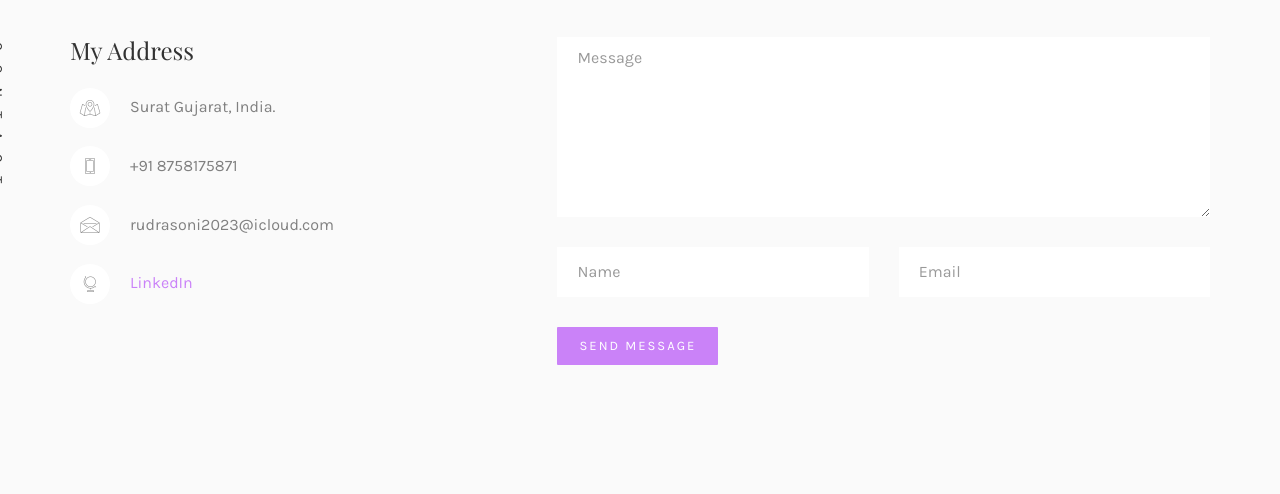
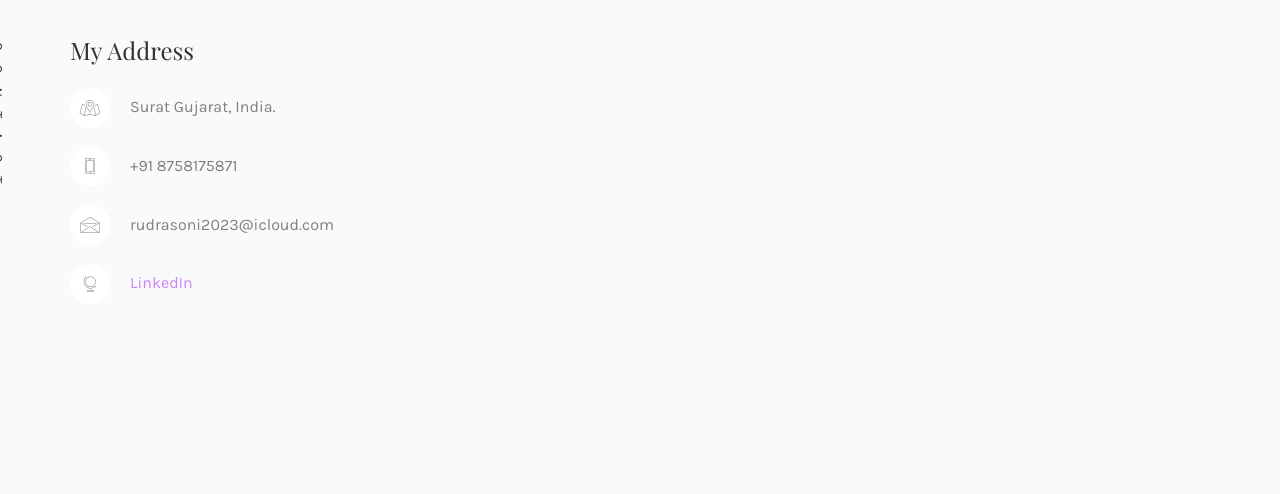
Before and after one commit to sonirudra/portfolio, a website: page contact.html in a window 1280 px wide. Shown: the part 306-800 px from the top of the page. Drawn offline with nearby package versions, Linux system fonts and the light colour scheme; files whose address does not match are found by name; a web font is replaced by a local one.

Commit message:
changed footer

```diff
--- a/contact.html
+++ b/contact.html
@@ -6,7 +6,7 @@
 	<title>Rudra Soni</title>
 	<meta name="viewport" content="width=device-width, initial-scale=1">
 	<meta name="description" content="" />
-	<meta name="keywords" content="" />
+	<meta name="keywords" content="iOS developer, React Native developer, Mobile app development, Mobile app developer, Software development, iOS app development, React Native app development, Cross-platform app development, Mobile application developer, iOS app developer, React Native development services, Mobile app design, App development portfolio, Hire mobile app developer, Custom app development, Mobile app development company, Freelance mobile app developer, Mobile app development services, Mobile app developer portfolio, App developer showcase" />
 	<meta name="author" content="" />
 
   <!-- Facebook and Twitter integration -->
@@ -20,8 +20,8 @@
 	<meta name="twitter:url" content="" />
 	<meta name="twitter:card" content="" />
 
-	<!-- Place favicon.ico and apple-touch-icon.png in the root directory -->
-	<link rel="shortcut icon" href="favicon.ico">
+	<!-- Place ./images/logo.png and apple-touch-icon.png in the root directory -->
+	<link rel="shortcut icon" href="./images/logo.png">
 
 	<link href="https://fonts.googleapis.com/css?family=Karla:400,700" rel="stylesheet">
 	<link href="https://fonts.googleapis.com/css?family=Playfair+Display:400,400i,700" rel="stylesheet">
@@ -122,7 +122,7 @@
 				<div class="row">
 					<div class="col-md-12 col-md-offset-0">
 						<div class="row">
-							<div class="col-md-4 animate-box">
+							<div class="col-md-12 animate-box">
 								<h3>My Address</h3>
 								<ul class="contact-info">
 									<li><span><i class="icon-map5"></i></span>Surat Gujarat, India.</li>
@@ -131,21 +131,22 @@
 									<li><span><i class="icon-globe3"></i></span><a href="https://www.linkedin.com/in/rudra-soni-200210224/">LinkedIn</a></li>
 								</ul>
 							</div>
-							<div class="col-md-7 col-md-push-1 animate-box">
+							<!-- <div class="col-md-7 col-md-push-1 animate-box">
 								<div class="row">
+									<form id="contact-form" method="post">
 										<div class="col-md-12">
 											<div class="form-group">
-											<textarea name="" class="form-control" id="" cols="30" rows="7" placeholder="Message"></textarea>
+												<textarea name="message" class="form-control" id="message" cols="30" rows="7" placeholder="Message"></textarea>
 											</div>
 										</div>
 										<div class="col-md-6">
 											<div class="form-group">
-											<input type="text" class="form-control" placeholder="Name">
+												<input type="text" name="name" class="form-control" placeholder="Name">
 											</div>
 										</div>
 										<div class="col-md-6">
 											<div class="form-group">
-											<input type="text" class="form-control" placeholder="Email">
+												<input type="text" name="email" class="form-control" placeholder="Email">
 											</div>
 										</div>
 										<div class="col-md-12">
@@ -153,8 +154,10 @@
 												<input type="submit" value="Send Message" class="btn btn-primary">
 											</div>
 										</div>
+									</form>
 								</div>
-							</div>
+							</div> -->
+
 						</div>
 					</div>
 				</div>
@@ -201,5 +204,26 @@
 	<!-- Main JS (Do not remove) -->
 	<script src="js/main.js"></script>
 
+	<!-- <script>
+        $(document).ready(function() {
+            $('#contact-form').submit(function(e) {
+                e.preventDefault();
+                $.ajax({
+                    type: 'POST',
+                    url: '/submit-form',
+                    data: $(this).serialize(),
+                    success: function(response) {
+						alert(response);
+						$('#contact-form')[0].reset();
+                    },
+                    error: function(xhr, status, error) {
+                        alert('Error: ' + error);
+						$('#contact-form')[0].reset();
+                    }
+                });
+            });
+        });
+    </script> -->
+
 	</body>
 </html>
```
Also changed, not shown: about.html (+2 -2 lines), blog.html (+2 -2 lines), index.html (+2 -57 lines), package.json (added, +16 -0 lines), services.html (+2 -2 lines), single.html (+2 -2 lines), work-single.html (+2 -2 lines), work.html (+2 -2 lines), images/logo.jpg, images/logo.png, images/upwork.png (added), 1 other file. Lines whose indentation alone changed are shown as unchanged.
